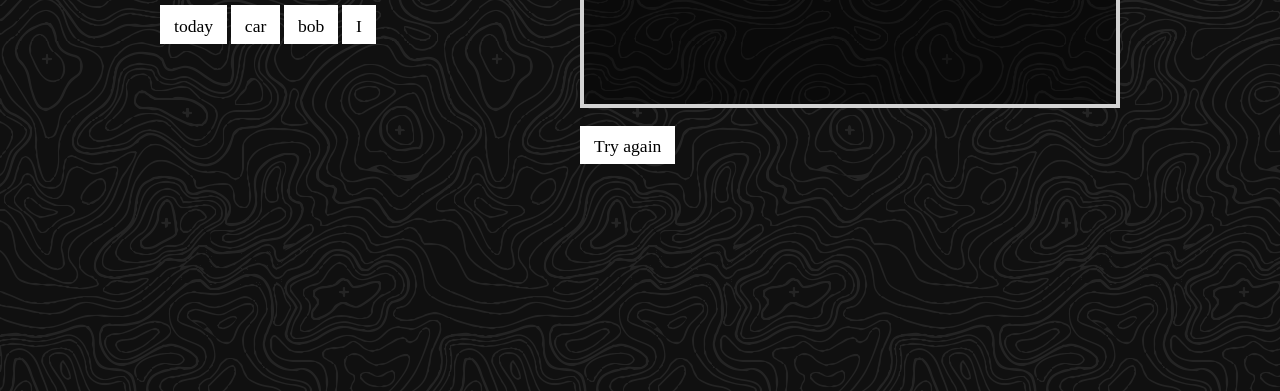
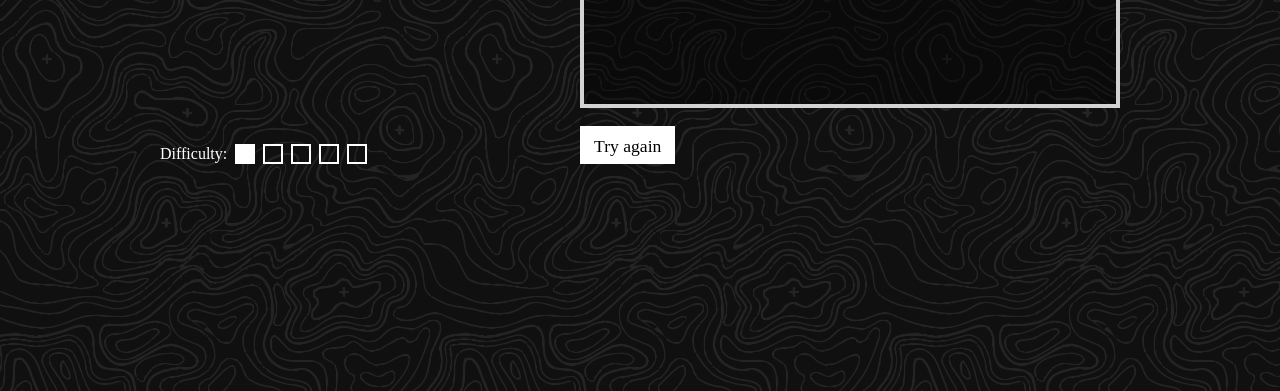
Before and after one commit to CyberFlameGO/notarikon4d, a website built with webpack: page src/index.html in a window 1280 px wide. Shown: the part 409-800 px from the top of the page. Built offline with nearby package versions, Linux system fonts and the light colour scheme; files whose address does not match are found by name.

Commit message:
:wrench: Add difficulty buttons

```diff
--- a/src/index.html
+++ b/src/index.html
@@ -10,6 +10,14 @@
     <aside class="aside">
       <h1>Notarikon</h1>
       <div class="aside__btns"></div>
+      <div class="difficulty-wrapper">
+        <span>Difficulty:</span>
+        <a href="?difficulty=1" data-difficulty="1" class="difficulty__link"></a>
+        <a href="?difficulty=2" data-difficulty="2" class="difficulty__link"></a>
+        <a href="?difficulty=3" data-difficulty="3" class="difficulty__link"></a>
+        <a href="?difficulty=4" data-difficulty="4" class="difficulty__link"></a>
+        <a href="?difficulty=5" data-difficulty="5" class="difficulty__link"></a>
+      </div>
     </aside>
     <section>
       <div class="textarea" contenteditable="true" spellcheck="false"></div>
--- a/src/main.js
+++ b/src/main.js
@@ -3,6 +3,7 @@ import './main.scss';
 import * as h from './helpers';
 
 const dif = h.getUrlParameter('difficulty') ? parseInt(h.getUrlParameter('difficulty'), 10) : 1;
+document.querySelector(`.difficulty__link[data-difficulty="${dif}"]`).classList.add('is-active');
 
 const nbsp = '\xa0';
 
@@ -26,6 +27,21 @@ const words = {
     'zimbabwe',
     'salmon',
     'functional programming',
+  ],
+  4: [
+    'elephant',
+    'coroner',
+    'presidential campaign',
+    'yodeling',
+  ],
+  5: [
+    'aliens',
+    'potatoes',
+    'gentrification',
+    'music',
+    'Jay-Z',
+    'notarikon',
+    'cliffhanger',
   ],
 };
 
@@ -61,8 +77,8 @@ function newWord(letters) {
   })
 }
 
-for (let i = 0; i < numberOfButtons; i++) {
-  h.newBtn(h.rando(words[dif]), btns);
+for (let i = 0; i < words[dif].length; i++) {
+  h.newBtn(words[dif][i], btns);
 }
 
 function placeCaretAtEnd(el, start = false) {
@@ -84,6 +100,7 @@ function placeCaretAtEnd(el, start = false) {
 }
 
 document.querySelectorAll('.btn').forEach(btn => btn.onclick = async () => {
+  if (flag) return;
   const letters = btn.textContent.split('');
   const inner = textarea.innerHTML;
 
--- a/src/main.scss
+++ b/src/main.scss
@@ -30,9 +30,11 @@
 
 
 
-html, body, .main { height: 100%; margin: 0; }
+html, body { height: 100%; margin: 0; }
 
 body {
+  display: flex;
+  align-items: center;
   background: url('pat.png') repeat;
   color: white;
   background-color: darkgrey;
@@ -41,7 +43,6 @@ body {
 
 .main {
   display: flex;
-  align-items: center;
   justify-content: space-between;
   width: 100%;
   max-width: 960px;
@@ -70,12 +71,10 @@ body {
   background-color: white;
   color: black;
   cursor: pointer;
+  margin-right: 0.4em;
+  margin-top: 0.4em;
 
   &:hover, &.has-been-used { background-color: lightgrey; }
-
-  & + & {
-    margin-left: 0.2em;
-  }
 
   &.has-been-used {
     pointer-events: none;
@@ -86,3 +85,34 @@ body {
 .btn--reload {
   margin-top: 1em;
 }
+
+.aside {
+  position: relative;
+}
+
+.aside__btns {
+  display: flex;
+  flex-wrap: wrap;
+}
+
+
+.difficulty {
+  &-wrapper {
+    position: absolute;
+    bottom: 0;
+    display: flex;
+    align-items: center;
+  }
+
+  &__link {
+    display: block;
+    margin-left: 0.5em;
+    width: 1em;
+    height: 1em;
+    border: 2px solid white;
+
+    &.is-active, &:hover {
+      background-color: white;
+    }
+  }
+}
```
